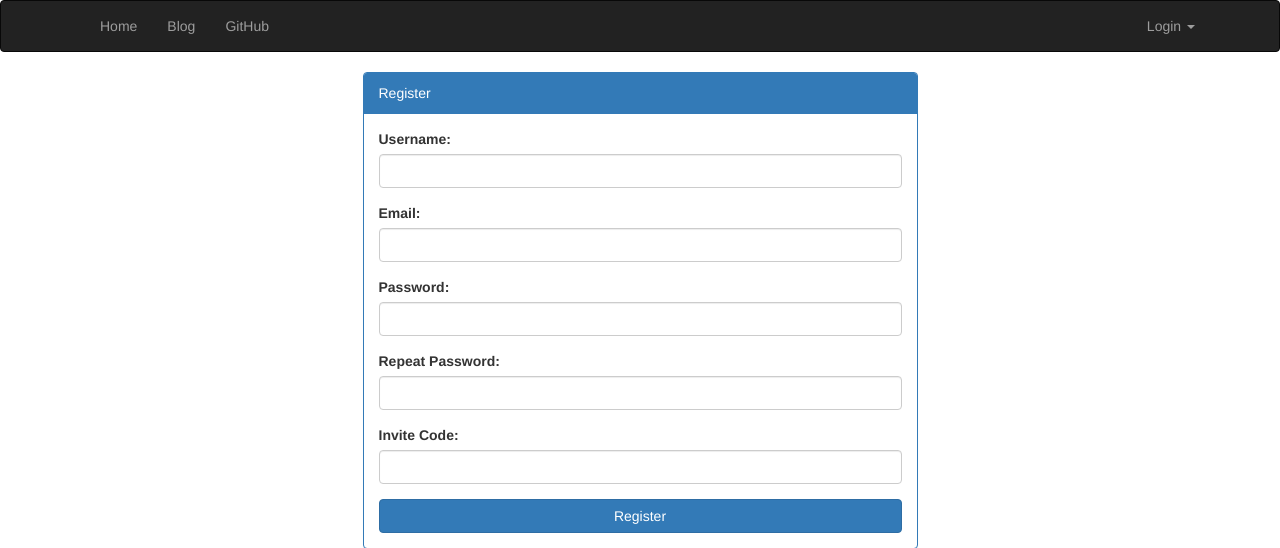
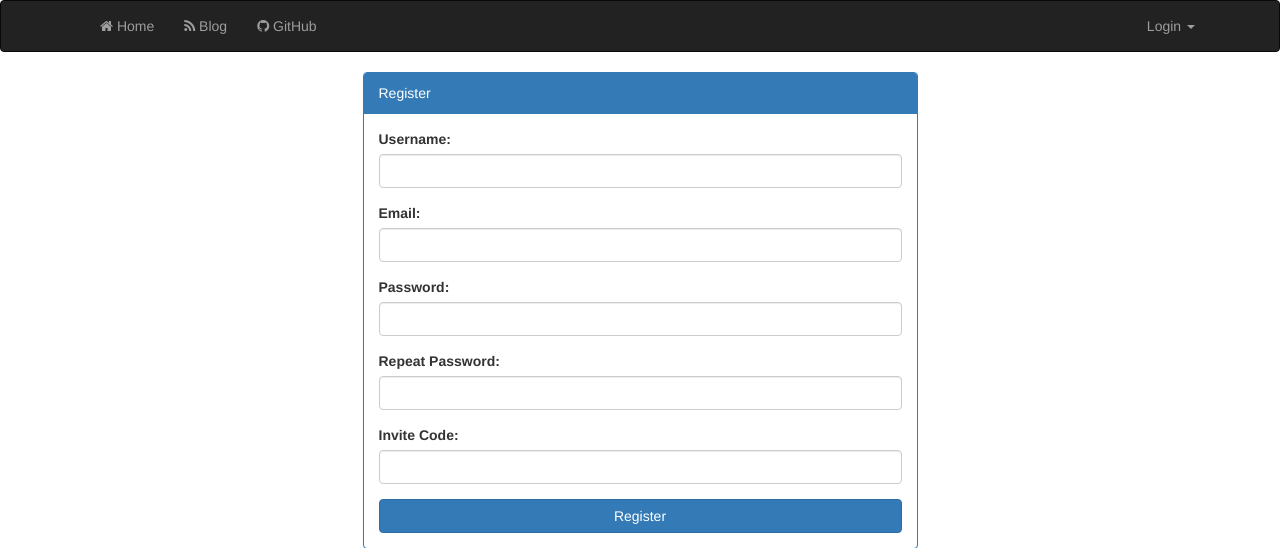
Before and after one commit to maomihz/MeowURL, a Python web app: template meowurl/templates/register.html in a window 1280 px wide. Shown: the top 548 px of the page. Run offline with Jinja, Linux system fonts and the light colour scheme; the template is opened without the code that fills it, so the values that code supplies are empty.

Commit message:
Add navbar icons

```diff
--- a/meowurl/templates/base.html
+++ b/meowurl/templates/base.html
@@ -11,9 +11,8 @@
         {% else %}
             <span class="fa fa-lock"></span> Password Protected
         {% endif %}
-        </td>
+    </p>
     {%- endfor %}
-    </p>
 {%- endmacro %}
 
 {% macro clipboard() -%}
@@ -78,9 +77,9 @@
         </div>
         <div class="collapse navbar-collapse" id="mainnavbar">
             <ul class="nav navbar-nav">
-                <li><a href='/'>Home</a></li>
-                <li><a href='https://maomihz.com'>Blog</a></li>
-                <li><a href='https://github.com/maomihz/MeowURL' target="_blank">GitHub</a></li>
+                <li><a href='/'><span class="fa fa-home"></span> Home</a></li>
+                <li><a href='https://maomihz.com'><span class="fa fa-rss"></span> Blog</a></li>
+                <li><a href='https://github.com/maomihz/MeowURL' target="_blank"><span class="fa fa-github"></span> GitHub</a></li>
             </ul>
             <ul class="nav navbar-nav navbar-right">
                 {% if g.user and not g.user.anonymous %}
```
Lines whose indentation alone changed are shown as unchanged.
